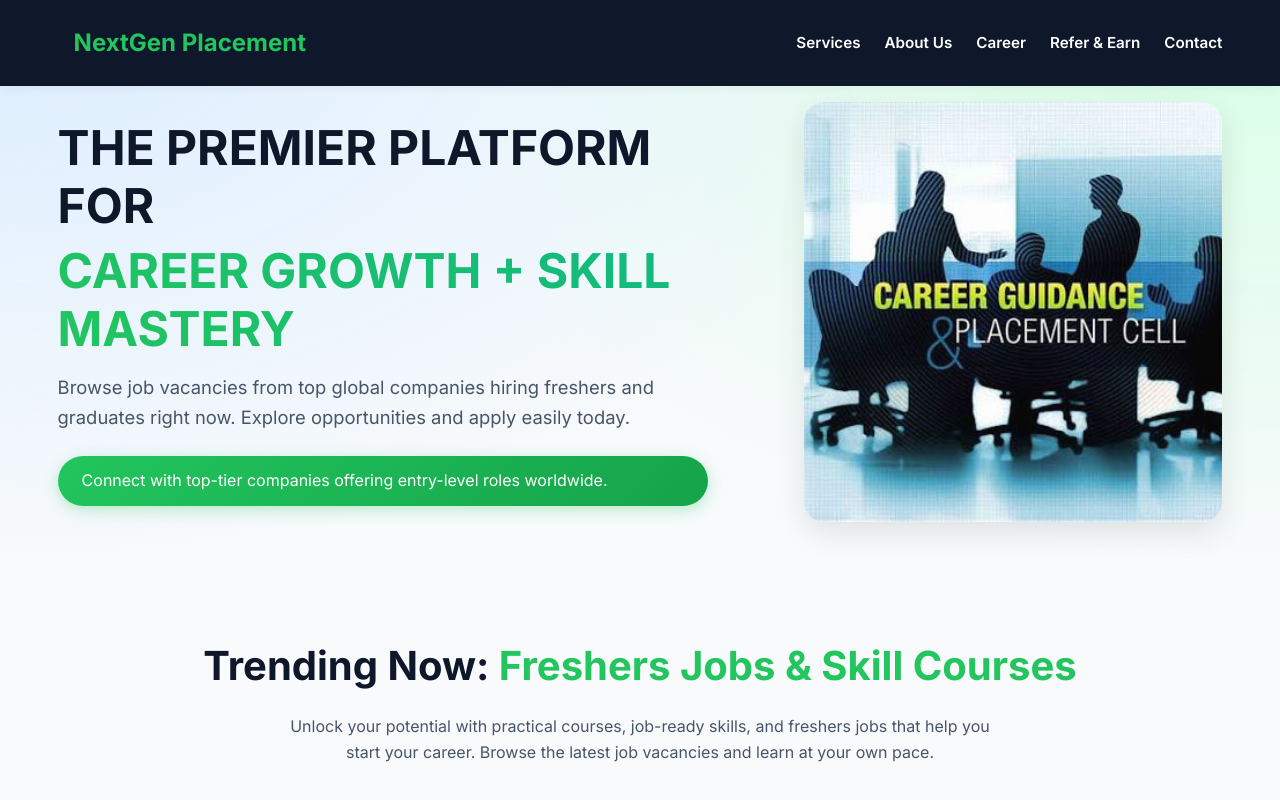
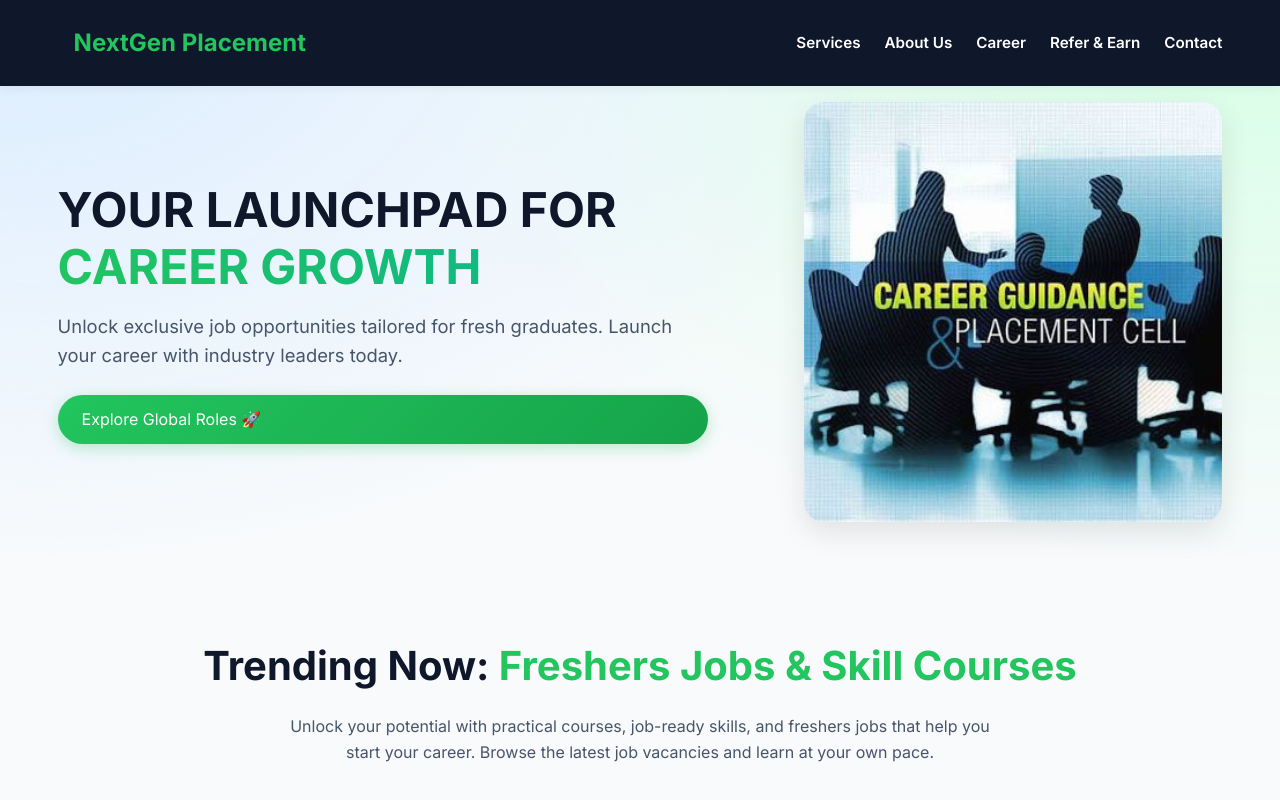
Before and after one commit to sumitbhalgamiya/PlacementSite, a React (Vite) app: page / in a window 1280 px wide. Shown: the top 800 px of the page. Built offline with nearby package versions, Linux system fonts and the light colour scheme.

Commit message:
homepage alignment

```diff
--- a/src/index.css
+++ b/src/index.css
@@ -296,8 +296,7 @@ a {
   background: -webkit-linear-gradient(45deg, #22c55e, #10b981);
   -webkit-background-clip: text;
   -webkit-text-fill-color: transparent;
-  display: block;
-  margin-top: 0.5rem;
+  display: inline-block;
 }
 
 .banner-text p {
@@ -319,9 +318,6 @@ a {
 .banner-notice:hover {
   transform: translateY(-3px);
   box-shadow: 0 8px 20px rgba(34, 197, 94, 0.4);
-  font-weight: 600;
-  display: inline-block;
-  margin-bottom: 2rem;
 }
 
 .banner-image {
--- a/src/pages/Home.jsx
+++ b/src/pages/Home.jsx
@@ -75,9 +75,9 @@ function Home() {
       <section className="hero-banner">
         <div className="container banner-content">
           <div className="banner-text">
-            <h1>THE PREMIER PLATFORM FOR <br/><span className="highlight-text">CAREER GROWTH + SKILL MASTERY</span></h1>
-            <p>Browse job vacancies from top global companies hiring freshers and graduates right now. Explore opportunities and apply easily today.</p>
-            <div className="banner-notice">Connect with top-tier companies offering entry-level roles worldwide.</div>
+            <h1>YOUR LAUNCHPAD FOR <span className="highlight-text">CAREER GROWTH</span></h1>
+            <p>Unlock exclusive job opportunities tailored for fresh graduates. Launch your career with industry leaders today.</p>
+            <div className="banner-notice">Explore Global Roles 🚀</div>
           </div>
           <div className="banner-image">
             <div className="slideshow-container">
```
